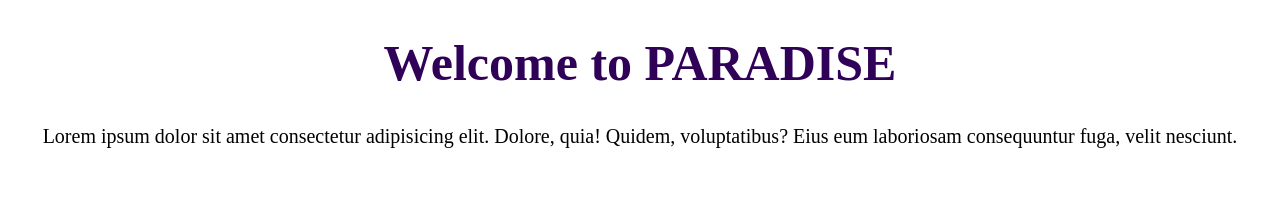
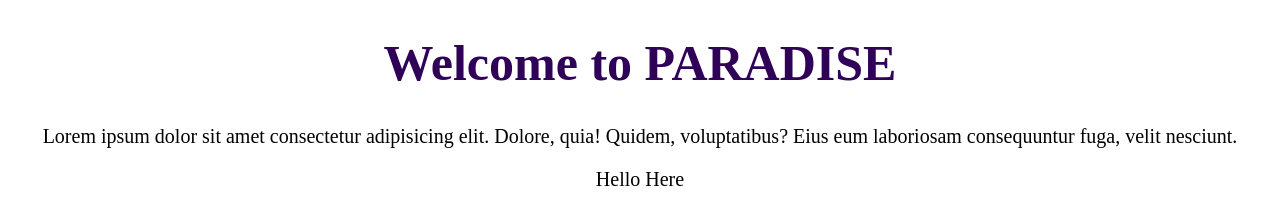
Before and after one commit to lanjalI05/LocalRepo, a plain HTML site: page index.html in a window 1280 px wide. Drawn offline with Linux system fonts and the light colour scheme.

Commit message:
Add p tag

```diff
--- a/index.html
+++ b/index.html
@@ -10,6 +10,7 @@
     <div class="container">
         <h1>Welcome to PARADISE</h1>
         <p>Lorem ipsum dolor sit amet consectetur adipisicing elit. Dolore, quia! Quidem, voluptatibus? Eius eum laboriosam consequuntur fuga, velit nesciunt.</p>
+        <p>Hello Here</p>
     </div>
 
 </p>
```
